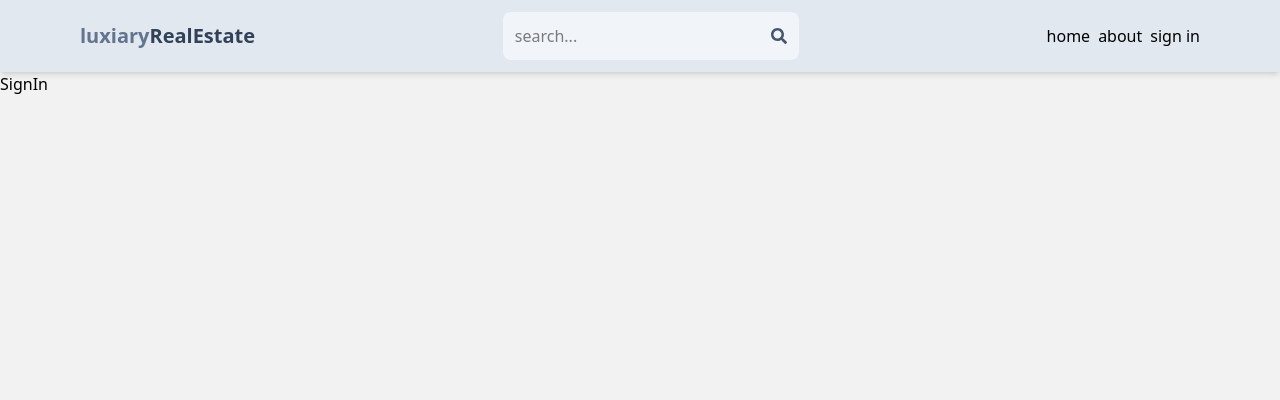
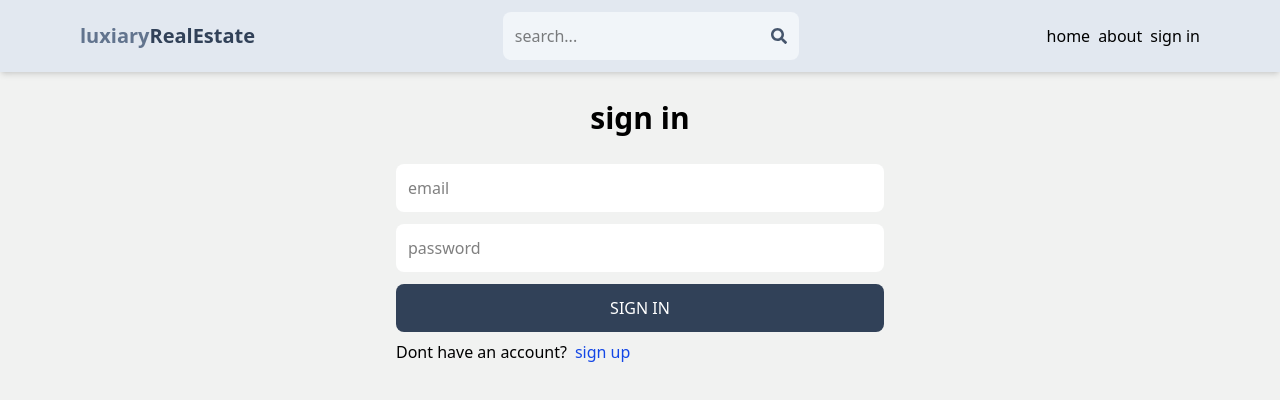
Before and after one commit to muslim25351/Mern-Estate-, a React (Vite) app in the folder cleint/: page /sign-In in a window 1280 px wide. Shown: the top 400 px of the page. Built offline with nearby package versions, Linux system fonts and the light colour scheme.

Commit message:
complete signin page ui and finctionality

```diff
--- a/cleint/src/pages/SignIn.jsx
+++ b/cleint/src/pages/SignIn.jsx
@@ -1,5 +1,74 @@
 import React from "react";
+import { Link, useNavigate } from "react-router-dom";
+import { useState } from "react";
 
 export default function SignIn() {
-  return <div>SignIn</div>;
+  const [formData, setFormData] = useState({});
+  const [error, setError] = useState(null);
+  const [loading, setLoading] = useState(false);
+  const navigate = useNavigate();
+  function handleChange(e) {
+    setFormData({
+      ...formData,
+      [e.target.id]: e.target.value,
+    });
+  }
+  const handleSubmit = async (e) => {
+    e.preventDefault();
+    try {
+      setLoading(true);
+      const res = await fetch("/api/auth/signin", {
+        method: "POST",
+        headers: {
+          "Content-Type": "application/json",
+        },
+        body: JSON.stringify(formData),
+      });
+      const data = await res.json();
+      console.log(data);
+      if (data.success === false) {
+        setLoading(false);
+        setError(data.message);
+        return;
+      }
+      setLoading(false);
+      setError(null);
+      navigate("/");
+    } catch (err) {
+      setError(err.message);
+      setLoading(false);
+    }
+  };
+
+  return (
+    <div className="max-w-lg mx-auto px-3">
+      <h1 className="text-3xl text-center my-7 font-semibold">sign in</h1>
+      <form className="flex flex-col gap-3 " onSubmit={handleSubmit}>
+        <input
+          type="email"
+          placeholder="email"
+          id="email"
+          className="p-3 rounded-lg bg-white focus:outline-none"
+          onChange={handleChange}
+        />
+        <input
+          type="password"
+          placeholder="password"
+          id="password"
+          className="p-3 rounded-lg bg-white focus:outline-none"
+          onChange={handleChange}
+        />
+        <button className="p-3 rounded-lg uppercase text-white bg-slate-700 hover:opacity-95 disabled-75">
+          {loading ? "loading..." : "sign in"}
+        </button>
+      </form>
+      <div className="flex gap-2 mt-2">
+        <p>Dont have an account?</p>
+        <Link to={"/sign-up"}>
+          <span className="text-blue-700">sign up</span>
+        </Link>
+      </div>
+      {error && <p className="text-red-500">{error}</p>}
+    </div>
+  );
 }
```
